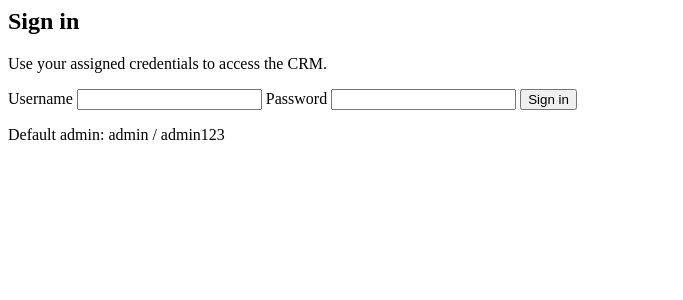
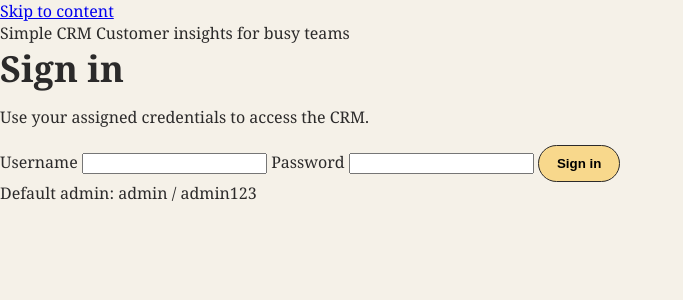
Before and after one commit to NikosTsigkros/tsigkros-crm-nyc, a Flask app: page /login in a window 1280 px wide. Shown: the top 300 px of the page, without its empty margins (0-683 px from the left). Run offline with Flask 3, Linux system fonts and the light colour scheme.

Commit message:
create base html & extend login

```diff
--- /dev/null
+++ b/app/templates/base.html
@@ -0,0 +1,44 @@
+<!doctype html>
+<html lang="en">
+<head>
+  <meta charset="utf-8">
+  <meta name="viewport" content="width=device-width, initial-scale=1">
+  <title>{{ title or "Simple CRM" }}</title>
+  <link rel="stylesheet" href="{{ url_for('static', filename='app.css') }}">
+</head>
+<body>
+  <a class="skip-link" href="#main">Skip to content</a>
+  <header class="site-header">
+    <div class="brand">
+      <span class="logo">Simple CRM</span>
+      <span class="tag">Customer insights for busy teams</span>
+    </div>
+    {% if current_user.is_authenticated %}
+      <nav class="nav" aria-label="Primary">
+        <a href="{{ url_for('crm.index') }}">Dashboard</a>
+        <a href="{{ url_for('crm.customers') }}">Customers</a>
+        {% if current_user.role == 'admin' %}
+          <a href="{{ url_for('crm.admin_users') }}">Users</a>
+        {% endif %}
+        <a href="{{ url_for('crm.logout') }}" class="ghost">Sign out</a>
+      </nav>
+    {% endif %}
+  </header>
+
+  <main id="main" class="main">
+    {% with messages = get_flashed_messages(with_categories=True) %}
+      {% if messages %}
+        <div class="flash-list" role="status" aria-live="polite">
+          {% for category, message in messages %}
+            <div class="flash flash-{{ category }}">{{ message }}</div>
+          {% endfor %}
+        </div>
+      {% endif %}
+    {% endwith %}
+
+    {% block content %}{% endblock %}
+  </main>
+
+  <script src="{{ url_for('static', filename='app.js') }}" defer></script>
+</body>
+</html>
--- a/app/templates/login.html
+++ b/app/templates/login.html
@@ -1,8 +1,10 @@
 
+{% extends 'base.html' %}
+{% block content %}
 <section class="auth-card" aria-labelledby="login-title">
   <h1 id="login-title">Sign in</h1>
   <p class="muted">Use your assigned credentials to access the CRM.</p>
-  <form method="post" class="form-grid" novalidate>
+  <form method="post" action="{{ url_for('api.login') }}" class="form-grid" novalidate>
     <label>
       <span>Username</span>
       <input type="text" name="username" required autocomplete="username">
@@ -15,3 +17,4 @@
   </form>
   <div class="hint">Default admin: admin / admin123</div>
 </section>
+{% endblock %}
```
